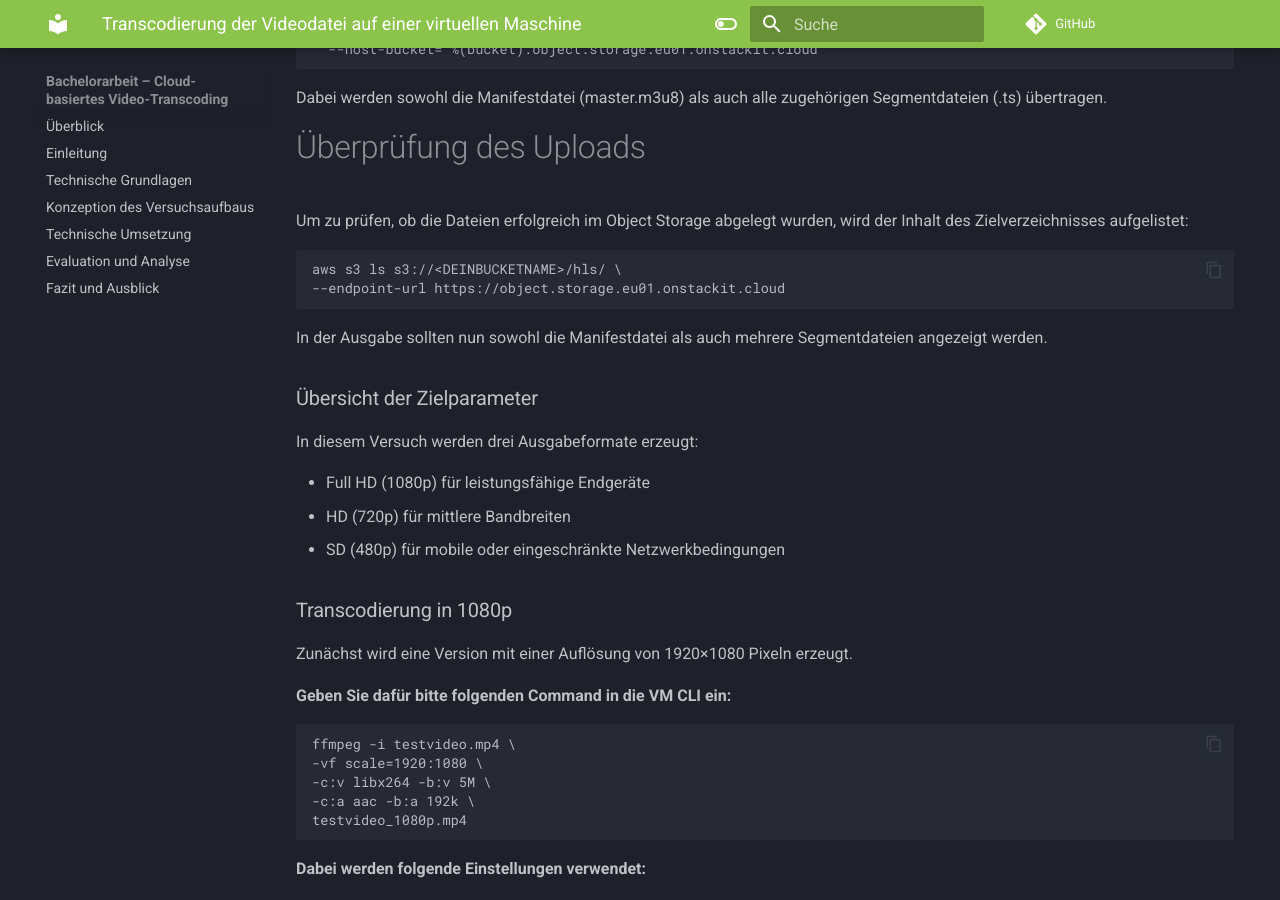
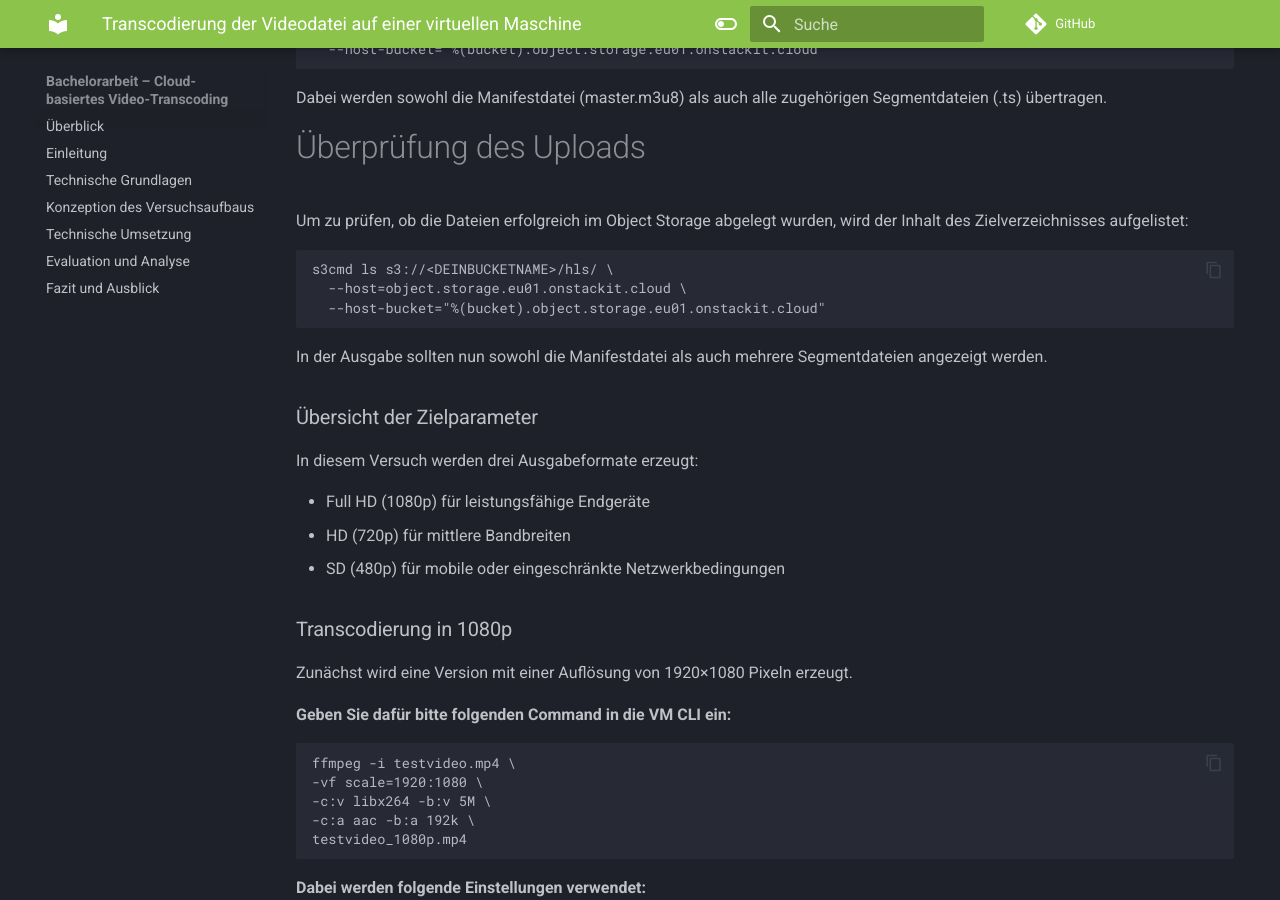
Before and after one commit to LimaLima2670/StackItPraktikumThesis, an MkDocs documentation site: the page built from docs/Versuch1/04-ffmpegtranscode.md, in a window 1280 px wide and 900 px high, scrolled down 6676 px. Built offline with MkDocs 1.6.1 and Material for MkDocs 9.7.7, drawn with Linux system fonts in a browser that asks for light colours; comment, search, counter and statistics services are not loaded.

Commit message:
Update 04-ffmpegtranscode.md

````diff
--- a/docs/Versuch1/04-ffmpegtranscode.md
+++ b/docs/Versuch1/04-ffmpegtranscode.md
@@ -343,8 +343,9 @@ Um zu prüfen, ob die Dateien erfolgreich im Object Storage abgelegt wurden,
 wird der Inhalt des Zielverzeichnisses aufgelistet:
 
 ```bash
-aws s3 ls s3://<DEINBUCKETNAME>/hls/ \
---endpoint-url https://object.storage.eu01.onstackit.cloud
+s3cmd ls s3://<DEINBUCKETNAME>/hls/ \
+  --host=object.storage.eu01.onstackit.cloud \
+  --host-bucket="%(bucket).object.storage.eu01.onstackit.cloud"
 ```
 
 In der Ausgabe sollten nun sowohl die Manifestdatei als auch mehrere
````
